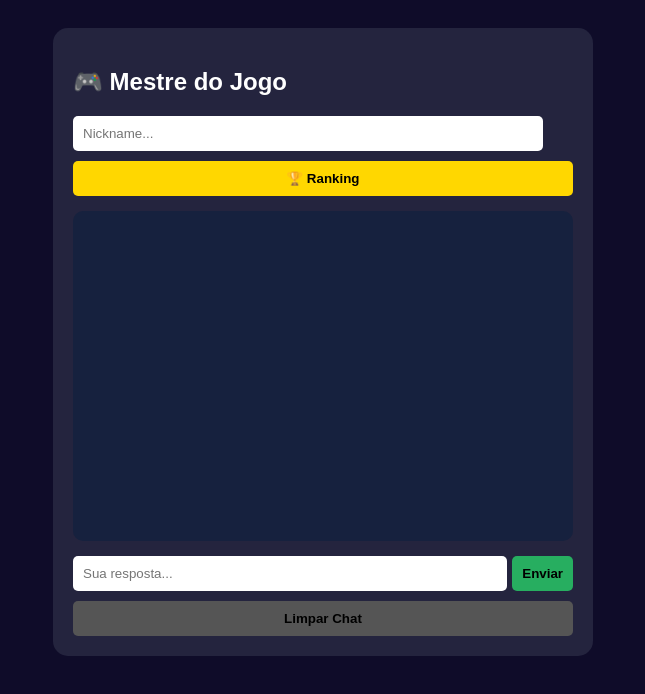
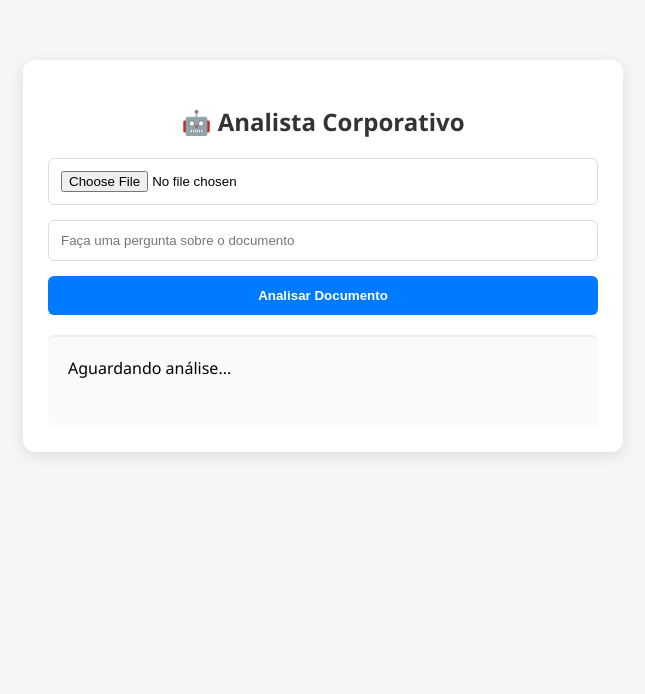
Before and after one commit to maria10062009/APY-Agente-IA, a website: page index.html in a window 1280 px wide. Shown: the whole page, without its empty margins (317-962 px from the left). Drawn offline with nearby package versions, Linux system fonts and the light colour scheme.

Commit message:
Add files via upload

```diff
--- /dev/null
+++ b/CSS/estilo.css
@@ -0,0 +1,50 @@
+body {
+    font-family: 'Segoe UI', Tahoma, Geneva, Verdana, sans-serif;
+    max-width: 600px;
+    margin: 40px auto;
+    padding: 20px;
+    background-color: #f4f7f6;
+}
+
+.container {
+    background: white;
+    padding: 25px;
+    border-radius: 12px;
+    box-shadow: 0 4px 15px rgba(0,0,0,0.1);
+}
+
+h2 { color: #333; text-align: center; }
+
+input {
+    width: 100%;
+    margin-bottom: 15px;
+    padding: 12px;
+    border: 1px solid #ddd;
+    border-radius: 6px;
+    box-sizing: border-box;
+}
+
+button {
+    width: 100%;
+    padding: 12px;
+    background-color: #007bff;
+    color: white;
+    border: none;
+    border-radius: 6px;
+    font-weight: bold;
+    cursor: pointer;
+    transition: background 0.3s;
+}
+
+button:hover {
+    background-color: #0056b3;
+}
+
+#resultado {
+    margin-top: 20px;
+    padding: 20px;
+    border-top: 2px solid #eee;
+    background: #fafafa;
+    border-radius: 6px;
+    min-height: 50px;
+}
--- a/index.html
+++ b/index.html
@@ -1,70 +1,65 @@
 <!DOCTYPE html>
-<html lang="pt-BR">
+<html lang="pt-br">
 <head>
     <meta charset="UTF-8">
-    <title>Mestre do Jogo IA</title>
+    <title>IA Analista Corporativa</title>
+    <link rel="stylesheet" href="CSS/estilo.css">
     <script src="https://cdn.jsdelivr.net/npm/marked/marked.min.js"></script>
-    <style>
-        body { font-family: sans-serif; background: #0f0c29; color: white; display: flex; justify-content: center; padding: 20px; }
-        .chat-card { background: #24243e; width: 100%; max-width: 500px; padding: 20px; border-radius: 15px; }
-        #historico { height: 300px; overflow-y: auto; background: #16213e; padding: 15px; border-radius: 10px; margin: 15px 0; }
-        .msg { margin-bottom: 10px; padding: 8px; border-radius: 5px; }
-        .user { background: #e94560; text-align: right; }
-        .bot { background: #0f3460; border-left: 4px solid #e94560; }
-        input { padding: 10px; border-radius: 5px; border: none; }
-        button { padding: 10px; cursor: pointer; border: none; border-radius: 5px; font-weight: bold; }
-        #ranking-box { display: none; background: #1b1b2f; padding: 10px; border: 1px solid gold; margin-bottom: 10px; }
-    </style>
 </head>
 <body>
-    <div class="chat-card">
-        <h2>🎮 Mestre do Jogo</h2>
-        <input type="text" id="nickname" placeholder="Nickname..." style="width: 90%; margin-bottom: 10px;">
-        <button onclick="toggleRanking()" style="background: gold; width: 100%;">🏆 Ranking</button>
-        <div id="ranking-box"></div>
-        <div id="historico"></div>
-        <div style="display: flex; gap: 5px;">
-            <input type="text" id="pergunta" placeholder="Sua resposta..." style="flex-grow: 1;">
-            <button onclick="enviar()" style="background: #27ae60;">Enviar</button>
-        </div>
-        <button onclick="limpar()" style="margin-top: 10px; background: #555; width: 100%;">Limpar Chat</button>
-    </div>
 
-    <script>
-        const API_URL = window.location.origin + "/api/chat";
+<div class="container">
+    <h2>🤖 Analista Corporativo</h2>
+    <input type="file" id="docUpload" accept=".pdf">
+    <input type="text" id="pergunta" placeholder="Faça uma pergunta sobre o documento">
+    <button onclick="enviar()">Analisar Documento</button>
+    <div id="resultado">Aguardando análise...</div>
+</div>
 
-        async function enviar() {
-            const nick = document.getElementById("nickname").value;
-            const input = document.getElementById("pergunta");
-            const hist = document.getElementById("historico");
-            if(!nick || !input.value) return alert("Preencha tudo!");
+<script>
+    async function enviar() {
+        console.log("Botão clicado!");
+        const resultadoDiv = document.getElementById('resultado');
+        const fileInput = document.getElementById('docUpload');
+        const pergunta = document.getElementById('pergunta').value;
 
-            hist.innerHTML += `<div class="msg user"><b>${nick}:</b> ${input.value}</div>`;
-            const msg = input.value;
-            input.value = "";
-
-            const res = await fetch(API_URL, {
-                method: "POST",
-                headers: { "Content-Type": "application/json" },
-                body: JSON.stringify({ nickname: nick, pergunta: msg })
-            });
-            const data = await res.json();
-            hist.innerHTML += `<div class="msg bot">${marked.parse(data.resposta)}</div>`;
-            hist.scrollTop = hist.scrollHeight;
+        if (!fileInput.files[0] || !pergunta) {
+            alert("Por favor, selecione um arquivo e digite uma pergunta.");
+            return;
         }
 
-        async function toggleRanking() {
-            const box = document.getElementById("ranking-box");
-            box.style.display = box.style.display === "block" ? "none" : "block";
-            const res = await fetch(API_URL + "/ranking");
+        resultadoDiv.innerText = "Processando... aguarde.";
+
+        const formData = new FormData();
+        formData.append('documento', fileInput.files[0]);
+        formData.append('pergunta', pergunta);
+
+        try {
+            // Seu token integrado aqui
+            const token = "eyJhbGciOiJIUzI1NiIsInR5cCI6IkpXVCJ9.eyJ1c2VyIjoiYWx1bm8iLCJpYXQiOjE3OTE5NzcwNTZ9.IxCBqjBQhvBGbFn8EaCSAd5R1AvH5Dr77mmwbLED2L4";
+
+            const res = await fetch('/api/chat/documento', {
+                method: 'POST',
+                headers: {
+                    'Authorization': 'Bearer ' + token
+                },
+                body: formData
+            });
+
             const data = await res.json();
-            box.innerHTML = data.map((j, i) => `<p>${i+1}º ${j.nome} - ${j.xp} XP</p>`).join("");
+            console.log("Resposta do servidor:", data);
+
+            if (res.ok) {
+                resultadoDiv.innerHTML = marked.parse(data.resposta);
+            } else {
+                resultadoDiv.innerHTML = `<span style="color:red">Erro ${res.status}: ${data.error || 'Erro'}</span>`;
+            }
+        } catch (err) {
+            console.error("Erro de conexão:", err);
+            resultadoDiv.innerHTML = `<span style="color:red">Erro de conexão. Verifique o console!</span>`;
         }
+    }
+</script>
 
-        async function limpar() {
-            await fetch(API_URL + "/limpar", { method: "DELETE" });
-            location.reload();
-        }
-    </script>
 </body>
 </html>
```
Also changed, not shown: auth.js (added, +24 -0 lines), documentRoutes.js (added, +45 -0 lines), package.json (+15 -16 lines), server.js (+13 -17 lines), script.js (added), 1 other file.
